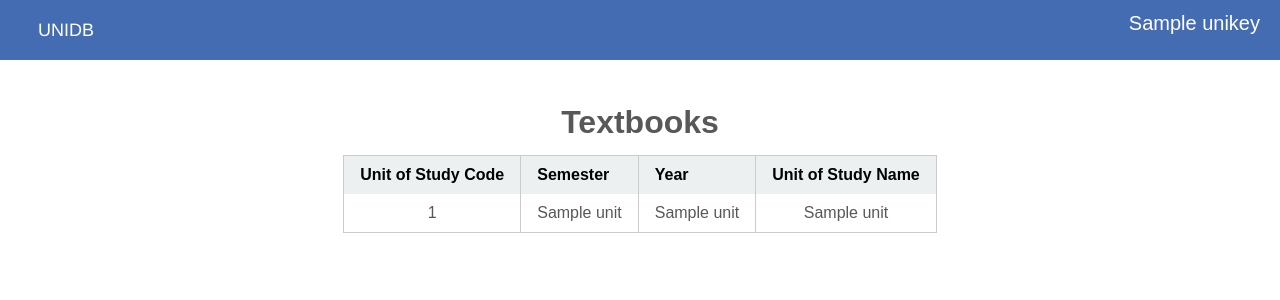
After one commit to VivOwoH/PostgreSQL-Academic-System, a Flask app: template templates/textbooks/list-textbooks.html in a window 1280 px wide. The commit adds this page. Shown: the top 300 px of the page. Run offline with Flask 2, Linux system fonts and the light colour scheme; the template is opened without the code that fills it: most values are stand-ins (such as "Sample title", 1, 10 or a date in 2020); parts of the project's set-up code (start-up, migrations or seed data) failed here and were passed over.

Commit message:
implemented most of textbooks functionality

```diff
--- a/routes.py
+++ b/routes.py
@@ -416,7 +416,7 @@ def classroom_summary():
     # attempt to retrieve the classroom summary from the database
     classrooms = []
     try:
-        classrooms = database.classroom_summary()
+        classrooms = database.clasrooms_by_type()
     except Exception as e: flash('Error accessing the classroom summary')
 
     # prepare the template to display for the page
@@ -501,3 +501,37 @@ def newsfeed():
         previous_year=previous_year,
         next_year=next_year
     )
+
+################################################################################
+# Textbooks
+################################################################################
+
+# list all of the classrooms stored in the database
+@app.route('/textbooks/list')
+def list_textbooks():
+    # attempt to retrieve the classroom registry from the database
+    units = []
+    try:
+        units = database.list_textbooks()
+    except Exception as e:
+        print(e.with_traceback)
+        flash(str(e))
+
+    # prepare the template to display for the page
+    page['title'] = 'List of Textbooks'
+    return render_template('/textbooks/list-textbooks.html', page=page, session=session, units=units)
+
+# list all of the classrooms stored in the database
+@app.route('/textbooks/summary')
+def units_by_textbook():
+    # attempt to retrieve the classroom registry from the database
+    units = []
+    try:
+        units = database.units_by_textbook()
+    except Exception as e:
+        print(e.with_traceback)
+        flash(str(e))
+
+    # prepare the template to display for the page
+    page['title'] = 'Textbook Summary'
+    return render_template('/textbooks/textbook-summary.html', page=page, session=session, units=units)
--- /dev/null
+++ b/templates/textbooks/list-textbooks.html
@@ -0,0 +1,28 @@
+{% include 'top.html' %}
+<div id="content">
+    <div id="container">
+        <h1 class="page-title">Textbooks</h1>
+        <table class="pure-table">
+            <thead>
+                <tr>
+                    <th>Unit of Study Code</th>
+                    <th>Semester</th>
+                    <th>Year</th>
+                    <th>Unit of Study Name</th>
+                </tr>
+            </thead>
+            <tbody>
+                {% for unit in units %}
+                <tr>
+                    <td> {{unit[0]}} </td>
+                    <td> {{unit[1]}} </td>
+                    <td> {{unit[2]}} </td>
+                    <td> {{unit[2]}} </td>
+                </tr>
+                {% endfor %}
+            </tbody>
+        </table>
+    </div>
+</div>
+</body>
+</html>
--- a/templates/top.html
+++ b/templates/top.html
@@ -91,6 +91,23 @@
                   </ul>
                 </li>
 
+                <li class="pure-menu-item pure-menu-has-children pure-menu-allow-hover">
+                  <a href="{{ url_for('list_textbooks') }}" class="pure-menu-link">Textbooks</a>
+                  <ul class="pure-menu-children">
+                    <li class="pure-menu-item">
+                      <a href="{{ url_for('list_textbooks') }}" class="pure-menu-link">List</a>
+                    </li>
+                    <li class="pure-menu-item">
+                      <a href="{{ url_for('units_by_textbook') }}" class="pure-menu-link">Summary</a>
+                    </li>
+                    <li class="pure-menu-item">
+                      <a href="{{ url_for('list_textbooks') }}" class="pure-menu-link">Search</a>
+                    </li>
+                    <li class="pure-menu-item">
+                      <a href="{{ url_for('list_textbooks') }}" class="pure-menu-link">Update</a>
+                    </li>
+                  </ul>
+                </li>
 
                 <li class="pure-menu-item"><a href="{{ url_for('logout')}}" class="pure-menu-link">Logout</a></li>
             </ul>
```
Also changed, not shown: database.py (+81 -23 lines), templates/textbooks/textbook-summary.html (added, +24 -0 lines).
